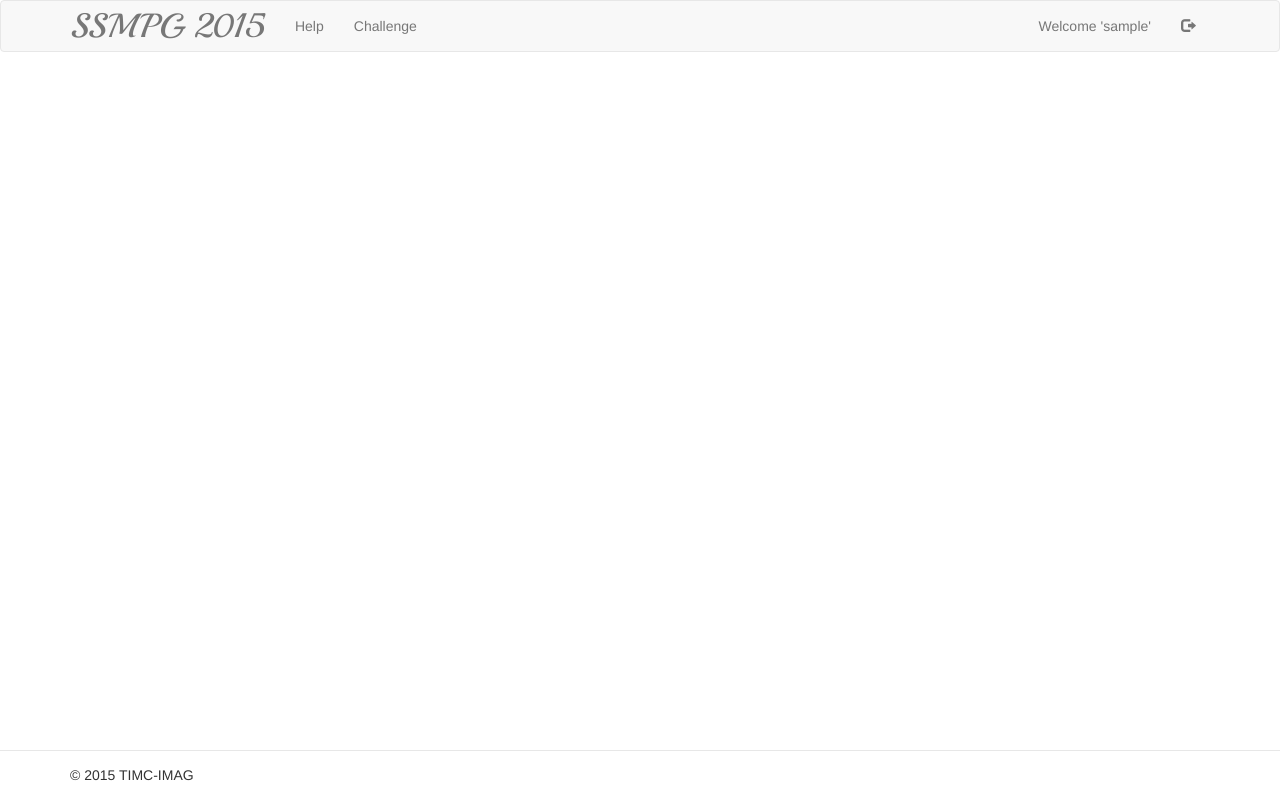
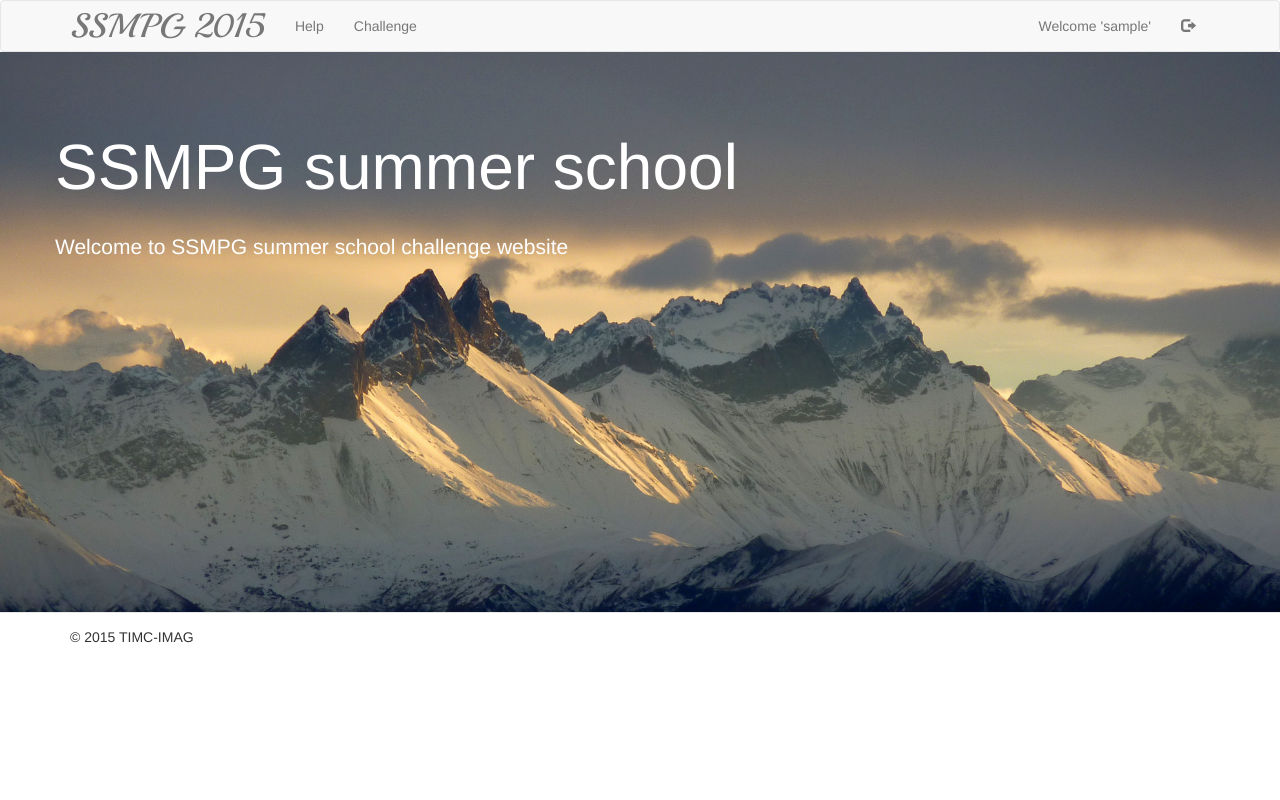
Before and after one commit to BioShock38/ChallengeWebSite, a Django app: page / in a window 1280 px wide. Run offline with Django 3.2, Linux system fonts and the light colour scheme; the visitor is signed in with stand-in values (Sample User, id 1); some libraries are stand-ins or nearby versions.

Commit message:
cover git status

```diff
--- a/home/templates/home/home.html
+++ b/home/templates/home/home.html
@@ -1,9 +1,12 @@
 {% extends 'base.html' %}
-
-{% block content %}
+{% block fullwidthheader %}
+<div class="mountain">
+  <div class="container">
 
     <div class="row cover">
       {% if request.user.is_authenticated %}
+      <h1>SSMPG summer school</h1>
+        <p class="lead">Welcome to SSMPG summer school challenge website</p>
       {% else %}
       <div class="col-md-7">
         <h1>SSMPG summer school</h1>
@@ -37,7 +40,10 @@
       </div>
     </div>
     {% endif %}
-{% endblock content %}
+
+  </div>
+</div>
+{% endblock %}
 
 {% block fullwidthfooter %}
 {% endblock fullwidthfooter %}
--- /dev/null
+++ b/static/css/ssmpg.css
@@ -0,0 +1,9 @@
+.mountain {
+    height: 40em;
+  padding-top: 0em;
+  margin-bottom: 0em;
+  background-image: url(../img/1321864732_1088470119.jpg);
+  background-size: cover;
+  color: #fff;
+  text-align: left;
+}
--- a/templates/base.html
+++ b/templates/base.html
@@ -25,6 +25,7 @@
     <link href="https://maxcdn.bootstrapcdn.com/font-awesome/4.3.0/css/font-awesome.min.css" rel="stylesheet">
     <link href="{% static 'css/selectize.bootstrap3.css' %}" rel="stylesheet">
     <link href="{% static 'css/parsifal.css' %}" rel="stylesheet">
+    <link href="{% static 'css/ssmpg.css' %}" rel="stylesheet">
     {% block stylesheet %}{% endblock %}
   </head>
   <body>
```
Also changed, not shown: static/img/1321864732_1088470119.jpg (added). Lines whose indentation alone changed are shown as unchanged.
